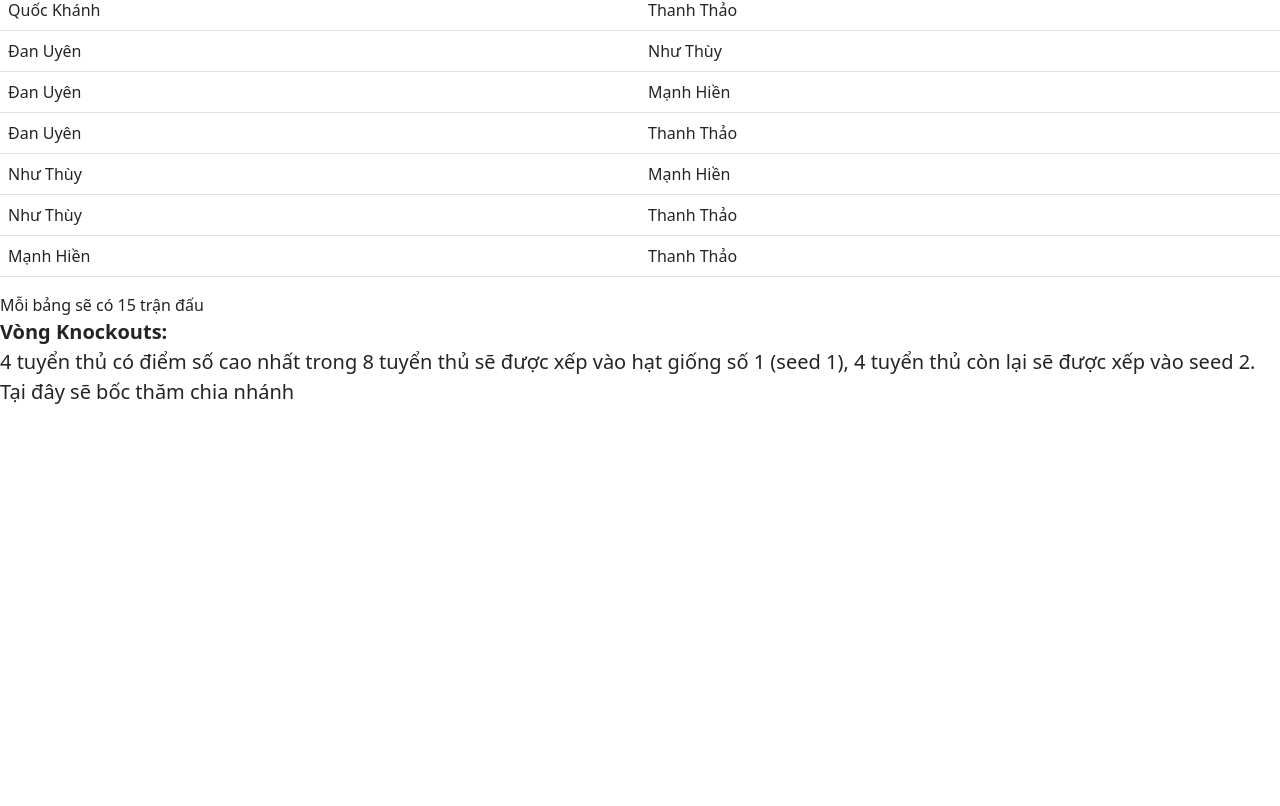
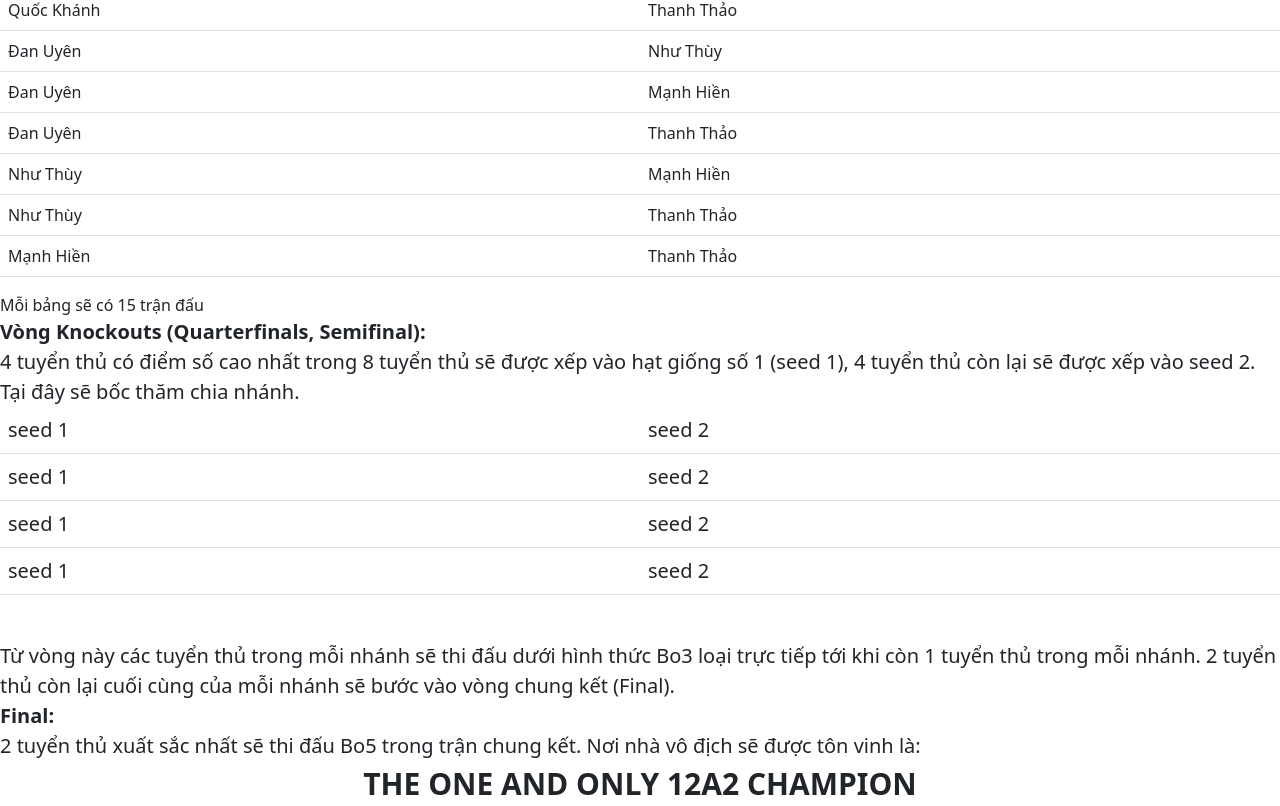
Before and after one commit to trandinh0506/format-explainer, a plain HTML site: page index.html in a window 1280 px wide. Shown: the part 919-1725 px from the top of the page. Before the commit the page ends 1326 px from the top, so only its background shows below. Drawn offline with nearby package versions, Linux system fonts and the light colour scheme.

Commit message:
all done

```diff
--- a/index.html
+++ b/index.html
@@ -136,10 +136,38 @@
     </table>
     <div style="font-size: 16px">Mỗi bảng sẽ có 15 trận đấu</div>
     <div style="font-size: 20px">
-      <strong>Vòng Knockouts: <br /></strong>
+      <strong>Vòng Knockouts (Quarterfinals, Semifinal): <br /></strong>
       4 tuyển thủ có điểm số cao nhất trong 8 tuyển thủ sẽ được xếp vào hạt
       giống số 1 (seed 1), 4 tuyển thủ còn lại sẽ được xếp vào seed 2. Tại đây
-      sẽ bốc thăm chia nhánh
+      sẽ bốc thăm chia nhánh.
+      <table class="table">
+        <tr>
+          <td>seed 1</td>
+          <td>seed 2</td>
+        </tr>
+        <tr>
+          <td>seed 1</td>
+          <td>seed 2</td>
+        </tr>
+        <tr>
+          <td>seed 1</td>
+          <td>seed 2</td>
+        </tr>
+        <tr>
+          <td>seed 1</td>
+          <td>seed 2</td>
+        </tr>
+      </table>
+      <br />
+      Từ vòng này các tuyển thủ trong mỗi nhánh sẽ thi đấu dưới hình thức Bo3
+      loại trực tiếp tới khi còn 1 tuyển thủ trong mỗi nhánh. 2 tuyển thủ còn
+      lại cuối cùng của mỗi nhánh sẽ bước vào vòng chung kết (Final).<br />
+      <strong> Final: <br /> </strong>
+      2 tuyển thủ xuất sắc nhất sẽ thi đấu Bo5 trong trận chung kết. Nơi nhà vô
+      địch sẽ được tôn vinh là: <br />
+    </div>
+    <div class="text-center">
+      <strong style="font-size: 30px">THE ONE AND ONLY 12A2 CHAMPION</strong>
     </div>
   </body>
 </html>
```
